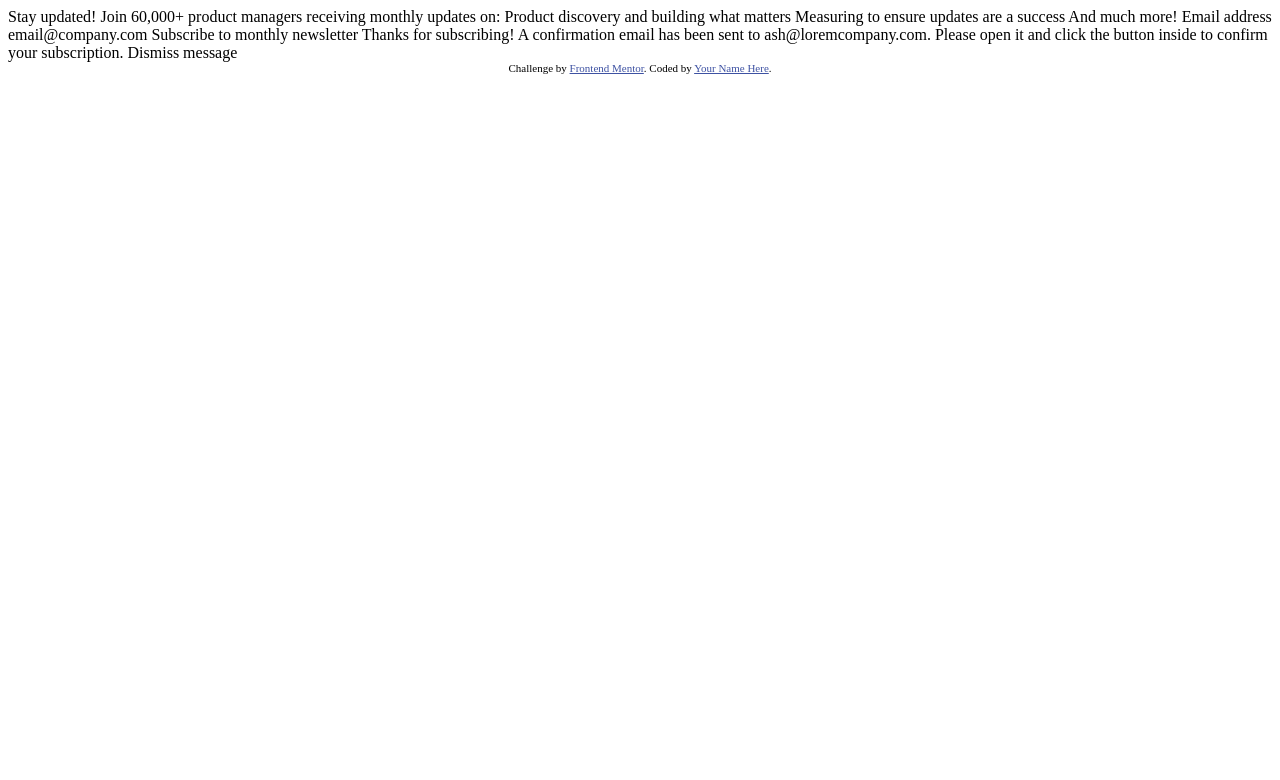
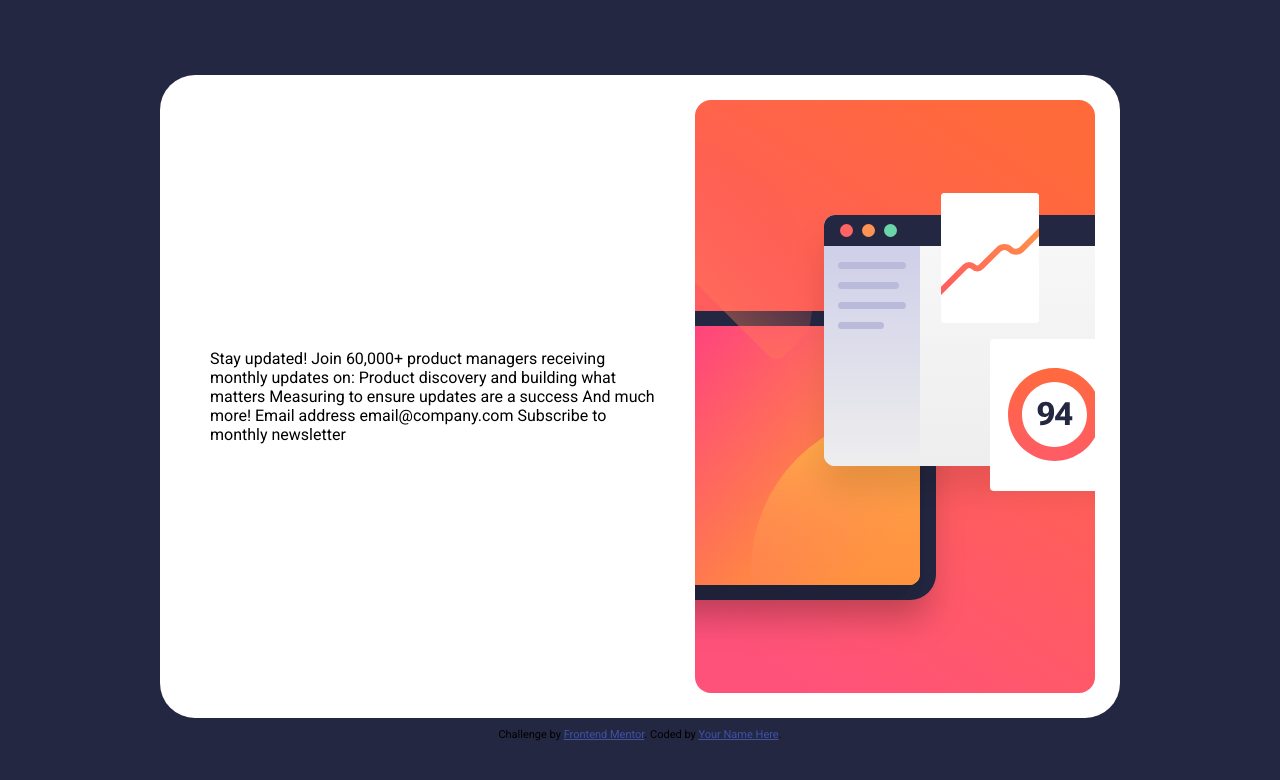
Before and after one commit to Mrlmll/Frontend-Mentor-1, a plain HTML site: page index.html in a window 1280 px wide. Drawn offline with Linux system fonts and the light colour scheme.

Commit message:
Preparing and Starting with the Project

```diff
--- a/index.html
+++ b/index.html
@@ -3,21 +3,24 @@
 <head>
   <meta charset="UTF-8">
   <meta name="viewport" content="width=device-width, initial-scale=1.0"> <!-- displays site properly based on user's device -->
-
   <link rel="icon" type="image/png" sizes="32x32" href="./assets/images/favicon-32x32.png">
+  <link rel="stylesheet" href="style.css">
+  <link rel="preconnect" href="https://fonts.googleapis.com">
+  <link rel="preconnect" href="https://fonts.gstatic.com" crossorigin>
+  <link href="https://fonts.googleapis.com/css2?family=Roboto:wght@400;700&display=swap" rel="stylesheet">
 
   <title>Frontend Mentor | Newsletter sign-up form with success message</title>
 
   <!-- Feel free to remove these styles or customise in your own stylesheet 👍 -->
   <style>
-    .attribution { font-size: 11px; text-align: center; }
-    .attribution a { color: hsl(228, 45%, 44%); }
   </style>
 </head>
 <body>
 
   <!-- Sign-up form start -->
-
+  <div class="container">
+    <div class="container-left">
+      <div>
         Stay updated!
 
         Join 60,000+ product managers receiving monthly updates on:
@@ -30,9 +33,13 @@
         email@company.com
 
         Subscribe to monthly newsletter
+        <!-- Sign-up form end -->
+      </div>
+    </div>
+    <img src="/assets/images/illustration-sign-up-desktop.svg">
+  </div>
 
-  <!-- Sign-up form end -->
-
+  <div class="Success-Message">
     <!-- Success message start -->
 
     Thanks for subscribing!
@@ -43,10 +50,14 @@
     Dismiss message
 
     <!-- Success message end -->
+  </div>
+
 
   <div class="attribution">
     Challenge by <a href="https://www.frontendmentor.io?ref=challenge" target="_blank">Frontend Mentor</a>.
     Coded by <a href="#">Your Name Here</a>.
   </div>
+
+  <script src="script.js"></script>
 </body>
 </html>
--- /dev/null
+++ b/style.css
@@ -0,0 +1,45 @@
+:root {
+  --Tomato: hsl(4, 100%, 67%);
+  --Dark-Slate-Grey: hsl(234, 29%, 20%);
+  --Charcoal-Grey: hsl(235, 18%, 26%);
+  --Grey: hsl(231, 7%, 60%);
+  --White: hsl(0, 0%, 100%);
+  font-family: 'roboto', sans-serif;
+}
+
+
+body {
+  display: flex;
+  justify-content: center;
+  align-items: center;
+  height: 100vh;
+  flex-direction: column;
+  background-color: var(--Dark-Slate-Grey);
+}
+
+.container {
+  width: min-content;
+  background-color: var(--White);
+  display: grid;
+  grid-template-columns: 500px 400px;
+  padding: 25px;
+  border-radius: 35px;
+  column-gap: 10px;
+}
+
+.container-left {
+  display: flex;
+  align-items: center;
+  justify-content: center;
+  flex-direction: column;
+}
+.container-left div {
+  width: 90%;
+}
+
+.Success-Message {
+  display: none;
+}
+
+.attribution { font-size: 11px; text-align: center; margin-top: 10px;}
+.attribution a { color: hsl(228, 45%, 44%); }
```
Also changed, not shown: script.js (added). Lines whose indentation alone changed are shown as unchanged.
